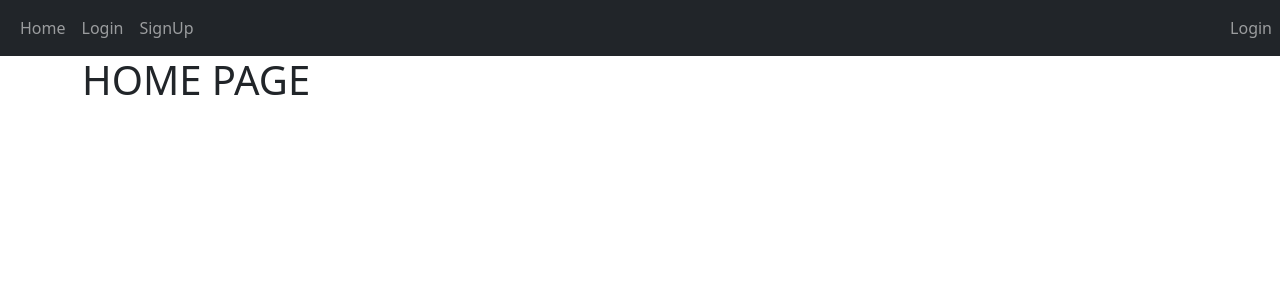
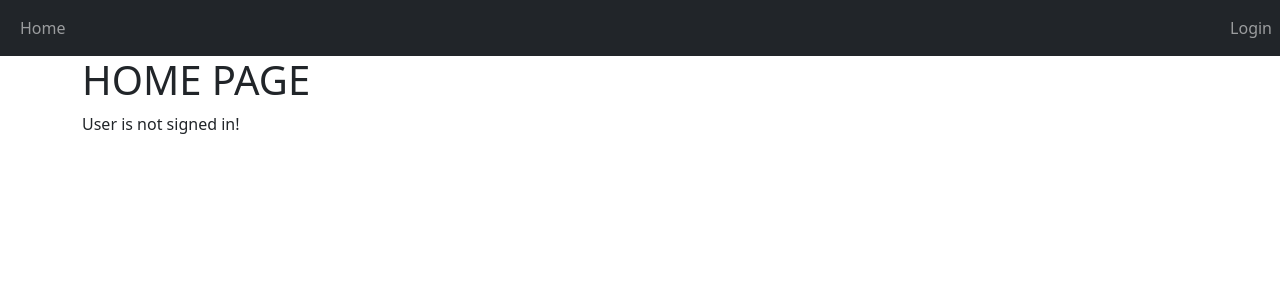
Before and after one commit to CS3450-Group9/Dans-AutoBarn, a Django app: page / in a window 1280 px wide. Shown: the top 300 px of the page. Run offline with Django 4.2, Linux system fonts and the light colour scheme.

Commit message:
updated for conditionals to check authentication level

```diff
--- a/web/UserAuth/templates/UserAuth/base.html
+++ b/web/UserAuth/templates/UserAuth/base.html
@@ -16,22 +16,37 @@
                 <li class="nav-item">
                     <a class="nav-link" href="/">Home</a>
                 </li>
-                <!-- DELETE BELOW BEFORE DEPLOYMENT -->
+                {% if request.user.userprofile.authLevel == "CU"%}
+                <li class="nav-item">
+                    <a class="nav-link" href="/badlink">bad link - customer</a> <!-- invalid link for testing purposes -->
+                </li>
+                {% elif request.user.userprofile.authLevel == "TW" %}
+                <li class="nav-item">
+                    <a class="nav-link" href="/badlink">bad link - til worker</a> <!-- invalid link for testing purposes -->
+                </li>
+                {% elif request.user.userprofile.authLevel == "CR" %}
+                <li class="nav-item">
+                    <a class="nav-link" href="/badlink">bad link - Car Retrieval Specialist</a> <!-- invalid link for testing purposes -->
+                </li>
+                {% elif request.user.userprofile.authLevel == "MA" %}
+                <li class="nav-item">
+                    <a class="nav-link" href="/badlink">bad link - Manager</a> <!-- invalid link for testing purposes -->
+                </li>
+                {% endif %}
+            </ul>
+        </div>
+        <div>
+            <!-- display login/out depending on auth status -->
+            <ul class="navbar-nav">
+                {% if request.user.is_authenticated %}
+                <li class="nav-item">
+                    <a class="nav-link" href="/logout">Logout</a>
+                </li>
+                {% else %}
                 <li class="nav-item">
                     <a class="nav-link" href="/login">Login</a>
                 </li>
-                <li class="nav-item">
-                    <a class="nav-link" href="/signup">SignUp</a>
-                </li>
-                <!-- DELETE ABOVE BEFORE DEPLOYMENT -->
-            </ul>
-        </div>
-        <div>
-            <ul class="navbar-nav">
-                <li class="nav-item">
-                    <!-- TODO: make link change to user profile when user is logged in -->
-                    <a class="nav-link" href="/login">Login</a>
-                </li>
+                {% endif %}
             </ul>
         </div>
     </nav>
--- a/web/UserAuth/templates/UserAuth/home.html
+++ b/web/UserAuth/templates/UserAuth/home.html
@@ -2,4 +2,13 @@
 {% block title %}Home Page{% endblock %}
 {% block content %}
     <h1>HOME PAGE</h1>
+    {% if request.user.is_authenticated %}
+    <div>
+        <p>User Authlevel: {{request.user.userprofile.authLevel}}</p>
+    </div>
+    {% else %}
+    <div>
+        <p>User is not signed in!</p>
+    </div>
+    {% endif %}
 {% endblock %}
--- a/web/UserAuth/views.py
+++ b/web/UserAuth/views.py
@@ -16,5 +16,7 @@ def signup(request):
             return redirect('/home')
     else:
         form = RegisterForm()
+    return render(request, 'registration/signup.html', {"form": form})
 
-    return render(request, 'registration/signup.html', {"form": form})
+def logout(request):
+    return render(request, '/home')
```
